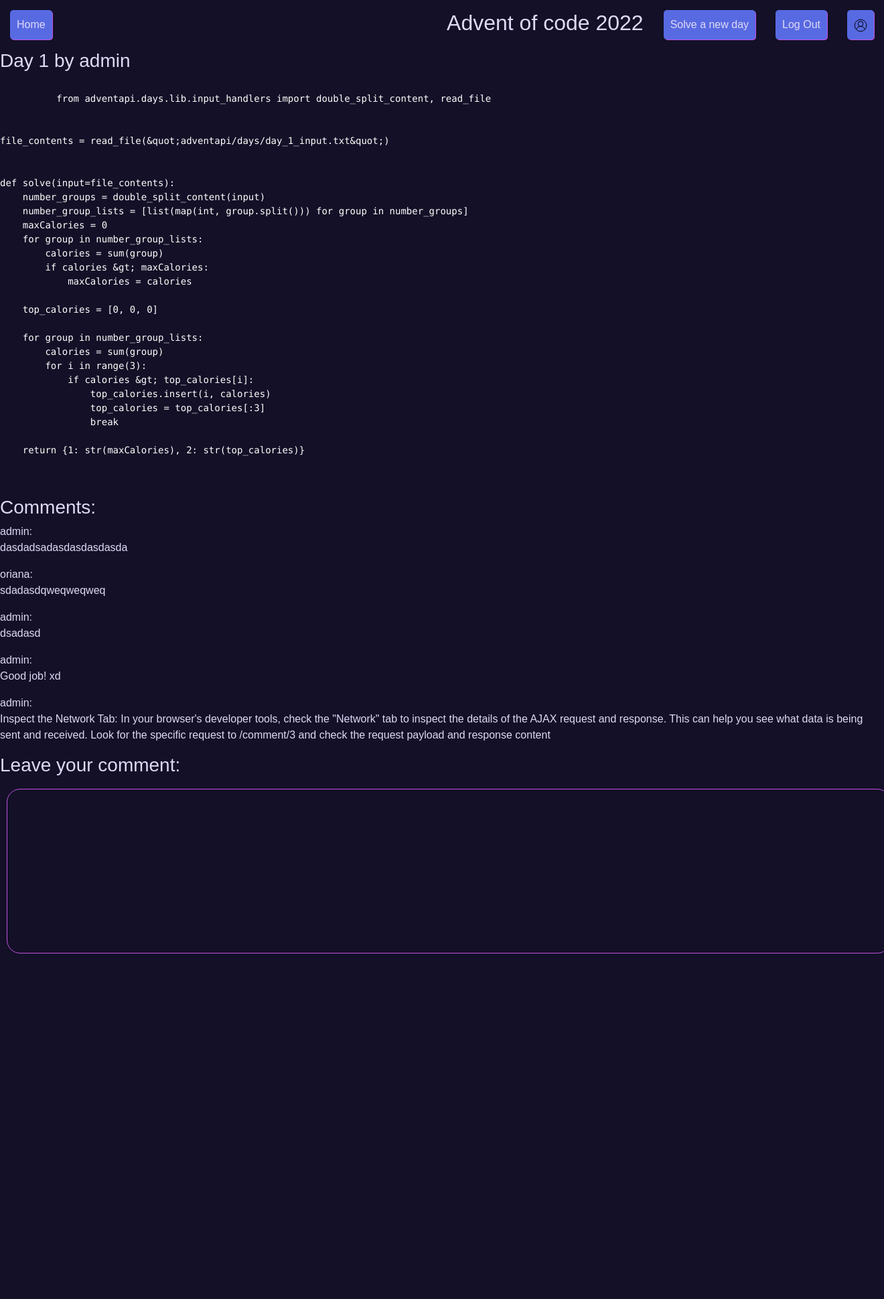
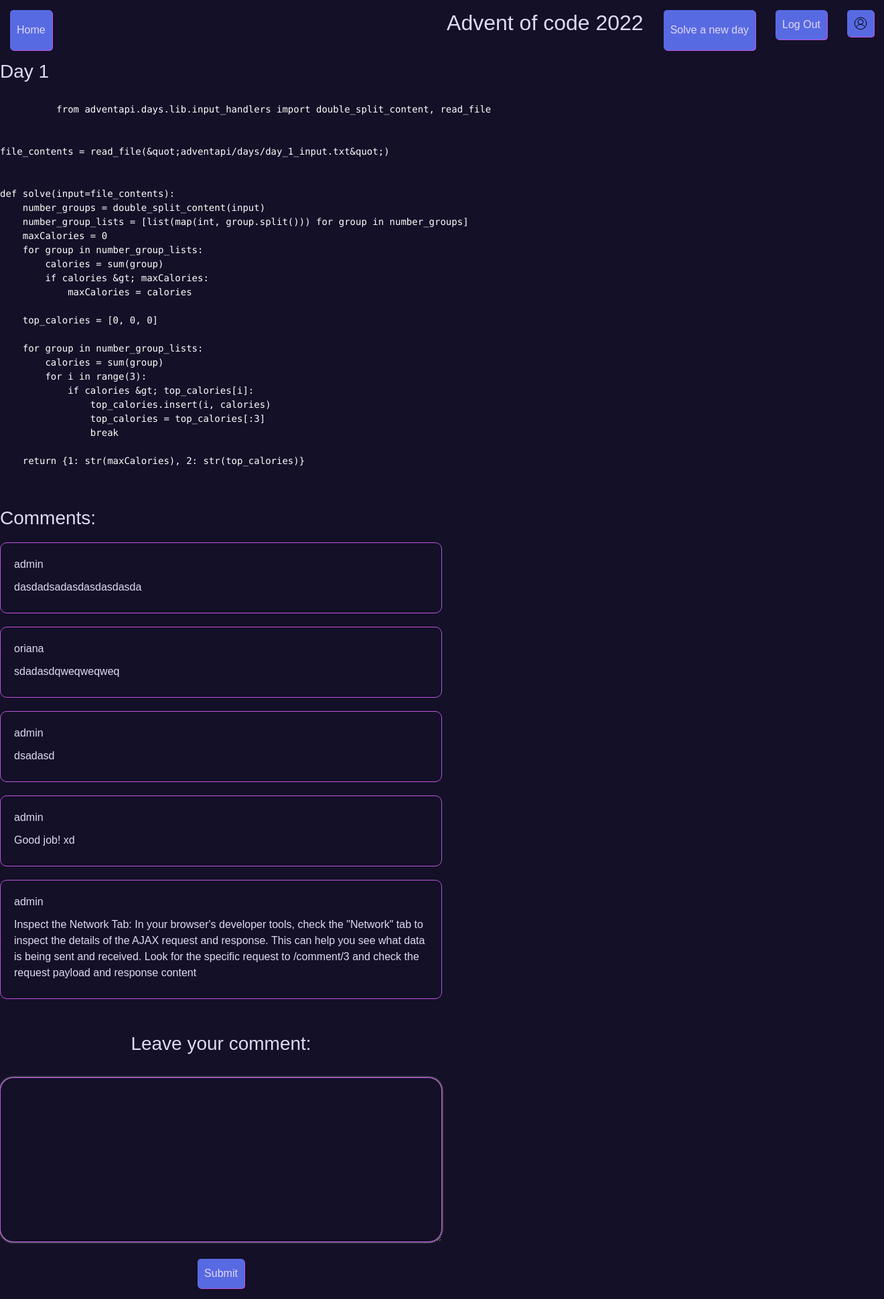
Before and after one commit to Orianamartina/Advent-of-Django, a Django app: page /code/1 in a window 1320 px wide; the page is wider, and only the part inside the window is pictured. Shown: that part at 67% size. Before the commit the page ends 1424 px from the top of that part, so only its background shows below. Run offline with Django 5.2, Linux system fonts and the light colour scheme; data comes from the database, SQL or seed files in the repository; both versions use the stored data as it was after the commit; parts of the project's set-up code (start-up, migrations or seed data) failed here and were passed over.

Commit message:
comments working

```diff
--- a/adventapi/models.py
+++ b/adventapi/models.py
@@ -1,6 +1,7 @@
 from django.db import models
 from django.contrib.auth.models import User
 # Create your models here.
+
 
 class Day(models.Model):
     number = models.PositiveIntegerField(primary_key=True)
--- a/adventapi/views.py
+++ b/adventapi/views.py
@@ -116,12 +116,16 @@ def user_profile(request, username):
 def resolution_code(request, resolution_id):
     res = get_object_or_404(DayResolution, id=resolution_id)
     comments = Reply.objects.filter(resolution = resolution_id)
-    return render(request, 'code.html', {'code': res.code, 'day': res.day, 'replies': comments, 'user': res.user})
+    return render(request, 'code.html', {'code': res.code, 'day': res.day, 'replies': comments, 'id': resolution_id})
 
 def save_comment(request, resolution_id):
-    comment = Reply.objects.create(
+    print((request.body.decode('utf-8')))
+    comment_data = json.loads(request.body.decode('utf-8'))
+    comment_text = comment_data.get('comment')
+
+    Reply.objects.create(
         user = User.objects.get(id= request.user.id),
         resolution = DayResolution.objects.get(id = resolution_id),
-        text = request.body
+        text = comment_text
     )
     return JsonResponse({"Success":"Comment succesfully submited"})
--- a/static/css/global.css
+++ b/static/css/global.css
@@ -4,6 +4,7 @@
     --mediumBlue: #586ae2;
     --lightPink: #e0d9f6;
     --darkBlue: #131027;
+    --green: #83ff49;
 }
 
 body {
@@ -69,6 +70,45 @@ textarea {
     color: var(--lightPink);
     margin: 10px;
     border-radius: 20px;
+    box-shadow: 0px 0px 3px white;
+}
+
+textarea:focus {
+    border: none;
+}
+
+input {
+    background-color: var(--darkBlue);
+    border: 1px solid var(--pink);
+    color: var(--lightPink);
+    padding: 5px;
+    border-radius: 10px;
+}
+
+.imageprofilecontainer {
+    display: flex;
+    gap: 20px;
+    align-items: center;
+
+
+}
+
+.imageprofilecontainer img {
+    display: inline;
+    height: 100px;
+    width: 100px;
+    border-radius: 50%;
+    object-fit: cover;
+}
+
+.smallImage {
+    width: 60px;
+    height: 60px;
+    display: inline;
+    object-fit: cover;
+    border-radius: 50%;
+    margin-bottom: 10px;
+    box-shadow: 3px 3px var(--lightBlue);
 }
 
 @media (max-width:500px) {
--- a/static/css/home.css
+++ b/static/css/home.css
@@ -4,6 +4,7 @@
     align-items: center;
     width: fit-content;
     padding-top: 100px;
+    padding-bottom: 100px;
 }
 
 @media (max-width:800px) {
--- /dev/null
+++ b/static/css/reply.css
@@ -0,0 +1,7 @@
+.reply_container {
+    border: 1px solid var(--pink);
+    border-radius: 10px;
+    margin-top: 20px;
+    padding: 10px;
+    width: 50%;
+}
--- a/static/css/submit_input.css
+++ b/static/css/submit_input.css
@@ -5,8 +5,8 @@
     width: 60%;
     margin: auto;
     margin-top: 5%;
-    gap: 30px;
-
+    gap: 50px;
+    margin-bottom: 100px;
 }
 
 .input_form {
@@ -14,6 +14,7 @@
     flex-direction: column;
     width: 100%;
     align-items: center;
+    gap: 30px;
 
 }
 
@@ -26,6 +27,8 @@
 
 .custom-select {
     width: 10%;
+    background-color: var(--darkBlue);
+    color: var(--lightPink);
 }
 
 label {
@@ -34,6 +37,7 @@ label {
 
 .solveButton {
     width: fit-content;
+
 }
 
 textarea {
--- a/templates/code.html
+++ b/templates/code.html
@@ -1,10 +1,7 @@
-{% extends "base.html" %}
-{% block content %}
-
 {% include 'nav.html' %}
 
 <div style="margin: auto; width: fit-content; ">
-    <h3>Day {{day}} by {{user}}</h3>
+    <h3>Day {{day}}</h3>
     <pre>
         <code>
           {{code}}
@@ -12,16 +9,52 @@
     </pre>
 
 
-    <div>
+    <div style="width: fit-content;">
         <h3>Comments:</h3>
+        {% if not replies %}
+        <small>There are no comments yet...</small>
+        {% else %}
         {% for c in replies %}
         {% include "reply.html" with c=c %}
         {% endfor %}
+        {% endif %}
     </div>
-    <div>
+    <form style="margin-top:  50px;width: 50%; display: flex; flex-direction: column; gap:15px; align-items: center;"
+        class="commentForm" method="POST" action="/comment/{{ id }}">
+        {% csrf_token %}
         <h3>Leave your comment:</h3>
-        <textarea name="" id="" cols="30" rows="10"></textarea>
-    </div>
+        <textarea name="comment" id="commentTextarea" cols="30" rows="10"></textarea>
+        <button type="submit">Submit</button>
+    </form>
+
+
+    <script>
+        document.addEventListener('DOMContentLoaded', function () {
+            // Assuming you have jQuery included
+            $('form.commentForm').on('submit', function (e) {
+                e.preventDefault(); // Prevent the form from submitting normally
+
+                // Get the CSRF token from the page
+                var csrf_token = $('[name="csrfmiddlewaretoken"]').val();
+
+                // Make an AJAX request to handle form submission
+                $.ajax({
+                    url: $(this).attr('action'),
+                    method: 'POST',
+                    headers: { 'X-CSRFToken': csrf_token }, // Include CSRF token in headers
+                    data: JSON.stringify({ comment: $('#commentTextarea').val() }),
+                    contentType: 'application/json',  // Specify content type
+                    success: function (data) {
+                        // Reload the page on success
+                        location.reload(true);
+                    },
+                    error: function () {
+                        console.error('Failed to submit comment');
+                    }
+                });
+            });
+        });
+    </script>
+
+
 </div>
-
-{% endblock %}
--- a/templates/nav.html
+++ b/templates/nav.html
@@ -21,8 +21,6 @@
     document.getElementById('homeButton').addEventListener('click', function () {
         window.location.href = "/"
     });
-    document.getElementById('profileButton').addEventListener('click', function () {
-        window.location.href = "/profile"
-    });
+
 
 </script>
--- a/templates/reply.html
+++ b/templates/reply.html
@@ -1,6 +1,13 @@
+{% extends "base.html" %}
+{% block content %}
+{% load static %}
+<link rel="stylesheet" type="text/css" href="{% static 'css/reply.css' %}">
+
 <div class="reply_container">
-    {{c.user}}:
-    <p>
+    <a href="/profile/{{ c.user }}"> <button class="small_button">{{ c.user }}</button></a>
+    <p style="margin-left: 10px;">
         {{c.text}}
     </p>
 </div>
+
+{% endblock %}
```
Also changed, not shown: templates/profile/profile.html (deleted, +0 -7 lines), templates/resolution_card.html (+28 -6 lines), templates/user_profile.html (+23 -2 lines), db.sqlite3.
